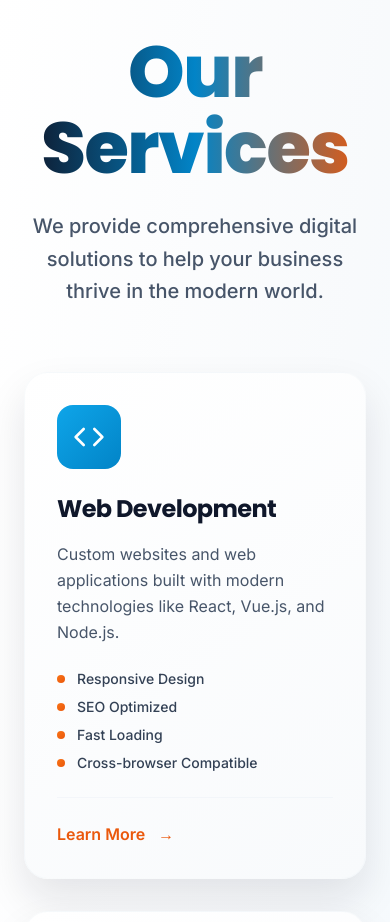
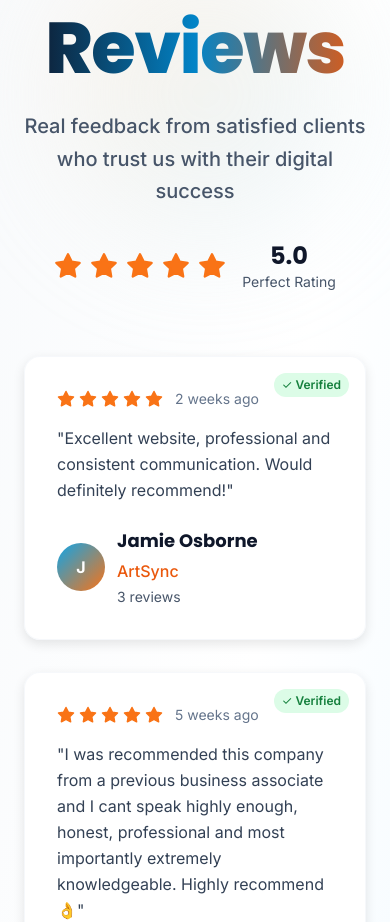
Before and after one commit to Windyphan/Web-builder, a React (Vite) app: page / in a window 390 px wide. Shown: the part 1075-1997 px from the top of the page. Built offline with nearby package versions, Linux system fonts and the light colour scheme.

Commit message:
Add review

```diff
--- a/src/components/About.jsx
+++ b/src/components/About.jsx
@@ -11,10 +11,8 @@ const About = () => {
     const animationData = useThemeAnimation('about');
 
     const stats = [
-        { value: '50+', label: 'Projects Completed' },
         { value: '30+', label: 'Happy Clients' },
-        { value: '3+', label: 'Years Experience' },
-        { value: '99%', label: 'Client Satisfaction' }
+        { value: '100%', label: 'Client Satisfaction' }
     ];
 
     useEffect(() => {
--- a/src/components/TrustedClients.jsx
+++ b/src/components/TrustedClients.jsx
@@ -1,159 +1,222 @@
 import { motion } from 'framer-motion';
-import { FiStar, FiExternalLink } from 'react-icons/fi';
+import { FiStar, FiExternalLink, FiUser } from 'react-icons/fi';
 import { useTheme } from '../contexts/ThemeContext';
+import { useScrollAnimation, fadeInUp, staggerContainer, staggerItem } from '../hooks/useScrollAnimation';
 
 const TrustedClients = () => {
     const { isDark } = useTheme();
 
-    const trustedClient = {
-        name: "Local Business Solutions",
-        logo: "/api/placeholder/120/60",
-        testimonial: "The Innovation Curve transformed our online presence completely. Their attention to detail and technical expertise exceeded our expectations.",
-        author: "Sarah Johnson",
-        position: "Managing Director",
+    // Scroll animation hooks
+    const [titleRef, titleControls] = useScrollAnimation(0.2);
+    const [testimonialsRef, testimonialsControls] = useScrollAnimation(0.1);
+
+    // Real customer reviews
+    const customerReviews = [
+        {
+            id: 1,
+            author: "Jamie Osborne",
+            company: "ArtSync",
+            testimonial: "Excellent website, professional and consistent communication. Would definitely recommend!",
             rating: 5,
-        projectUrl: "#"
-    };
-
-    const additionalTestimonials = [
-        {
-            author: "Mark Thompson",
-            position: "E-commerce Manager",
-            company: "TechStart Solutions",
-            testimonial: "Outstanding work on our e-commerce platform. The team delivered exactly what we needed, on time and within budget.",
-            rating: 5
+            reviewCount: 3,
+            timeAgo: "2 weeks ago",
+            verified: true
         },
         {
-            author: "Lisa Chen",
-            position: "Marketing Director",
-            company: "Digital Ventures",
-            testimonial: "Professional, creative, and technically sound. They helped us achieve our digital goals with innovative solutions.",
-            rating: 5
+            id: 2,
+            author: "Lee Cooper",
+            testimonial: "I was recommended this company from a previous business associate and I cant speak highly enough, honest, professional and most importantly extremely knowledgeable. Highly recommend 👌",
+            rating: 5,
+            reviewCount: 2,
+            timeAgo: "5 weeks ago",
+            verified: true
+        },
+        {
+            id: 3,
+            author: "AzulPlays",
+            testimonial: "I recently met the founder, and he was extremely helpful and knowledeable on the industy. They gave us some exciting website solutions, and really helped us innovate our business",
+            rating: 5,
+            reviewCount: 9,
+            timeAgo: "5 weeks ago",
+            verified: true
+        },
+        {
+            id: 4,
+            author: "Sam Hodgson",
+            company: "EnviroIT",
+            position: "Founder",
+            testimonial: "Excellent website designs and advice. Highly recommend!",
+            rating: 5,
+            reviewCount: 4,
+            timeAgo: "6 weeks ago",
+            verified: true
         }
     ];
 
+    // Animation variants
+    const cardVariants = {
+        rest: {
+            scale: 1,
+            y: 0,
+            boxShadow: "0 4px 12px rgba(0, 0, 0, 0.1)",
+            transition: { duration: 0.3, ease: "easeInOut" }
+        },
+        hover: {
+            scale: 1.02,
+            y: -5,
+            boxShadow: "0 20px 40px rgba(0, 0, 0, 0.15)",
+            transition: { duration: 0.3, ease: "easeInOut" }
+        }
+    };
+
     return (
-        <section id="trusted-clients" className="section-padding bg-gradient-to-br from-navy-50 via-white to-primary-50 dark:from-navy-900 dark:via-navy-800 dark:to-navy-950">
-            <div className="container-max">
+        <section id="trusted-clients" className="section-padding bg-gradient-to-br from-navy-50 via-white to-primary-50 dark:from-navy-900 dark:via-navy-800 dark:to-navy-950 relative overflow-hidden">
+            {/* Background Elements */}
+            <div className="absolute inset-0 opacity-30 dark:opacity-20">
+                <div className="absolute top-20 right-10 w-72 h-72 bg-gradient-to-br from-accent-200 to-primary-200 rounded-full blur-3xl"></div>
+                <div className="absolute bottom-20 left-10 w-96 h-96 bg-gradient-to-br from-primary-200 to-accent-200 rounded-full blur-3xl"></div>
+            </div>
+
+            <div className="container mx-auto px-6 relative z-10">
                 {/* Header */}
                 <motion.div
-                    initial={{ opacity: 0, y: 20 }}
-                    whileInView={{ opacity: 1, y: 0 }}
-                    transition={{ duration: 0.8 }}
-                    viewport={{ once: true }}
+                    ref={titleRef}
+                    initial="hidden"
+                    animate={titleControls}
+                    variants={fadeInUp}
                     className="text-center mb-16"
                 >
                     <h2 className="font-display text-display-lg md:text-6xl font-extrabold bg-gradient-to-r from-navy-900 via-primary-600 to-accent-600 dark:from-navy-100 dark:via-primary-400 dark:to-accent-400 bg-clip-text text-transparent mb-6 tracking-headline">
-                        Client Success Stories
+                        Client Reviews
                     </h2>
                     <p className="font-body text-xl md:text-2xl text-navy-600 dark:text-navy-300 max-w-3xl mx-auto leading-relaxed font-medium">
-                        Building long-term partnerships with businesses who trust us with their digital success
+                        Real feedback from satisfied clients who trust us with their digital success
                     </p>
+
+                    {/* Overall Rating Summary */}
+                    <motion.div
+                        className="flex items-center justify-center gap-4 mt-8"
+                        initial={{ opacity: 0, scale: 0.9 }}
+                        whileInView={{ opacity: 1, scale: 1 }}
+                        transition={{ duration: 0.5, delay: 0.3 }}
+                        viewport={{ once: true }}
+                    >
+                        <div className="flex items-center gap-2">
+                            {[...Array(5)].map((_, i) => (
+                                <motion.div
+                                    key={i}
+                                    initial={{ opacity: 0, scale: 0 }}
+                                    whileInView={{ opacity: 1, scale: 1 }}
+                                    transition={{ duration: 0.3, delay: 0.4 + (i * 0.1) }}
+                                    viewport={{ once: true }}
+                                >
+                                    <FiStar className="text-accent-500 fill-current" size={28} />
+                                </motion.div>
+                            ))}
+                        </div>
+                        <div className="text-center">
+                            <div className="font-display text-2xl font-bold text-navy-900 dark:text-navy-100">5.0</div>
+                            <div className="font-body text-sm text-navy-600 dark:text-navy-400">Perfect Rating</div>
+                        </div>
+                    </motion.div>
                 </motion.div>
 
-                {/* Featured Client */}
-                {trustedClient.name && (
+                {/* Customer Reviews Grid */}
                 <motion.div
-                        initial={{ opacity: 0, y: 30 }}
-                        whileInView={{ opacity: 1, y: 0 }}
-                        transition={{ duration: 0.8 }}
-                        viewport={{ once: true }}
-                        className="bg-gradient-card dark:bg-gradient-card-dark rounded-3xl shadow-premium dark:shadow-premium-dark p-8 lg:p-12 mb-16 border border-navy-200/20 dark:border-navy-700/20 text-center"
+                    ref={testimonialsRef}
+                    initial="hidden"
+                    animate={testimonialsControls}
+                    variants={staggerContainer}
+                    className="grid md:grid-cols-2 gap-8 max-w-6xl mx-auto"
                 >
-                        <div className="flex justify-center mb-6">
-                            {[...Array(trustedClient.rating)].map((_, i) => (
-                                <FiStar key={i} className="text-accent-500 fill-current" size={24} />
+                    {customerReviews.map((review, index) => (
+                        <motion.div
+                            key={review.id}
+                            variants={staggerItem}
+                            className="relative group"
+                        >
+                            <motion.div
+                                variants={cardVariants}
+                                initial="rest"
+                                whileHover="hover"
+                                className="bg-white/90 dark:bg-navy-800/90 backdrop-blur-sm rounded-2xl p-8 h-full border border-navy-200/30 dark:border-navy-700/30 relative overflow-hidden"
+                            >
+                                {/* Verified Badge */}
+                                {review.verified && (
+                                    <div className="absolute top-4 right-4">
+                                        <div className="flex items-center gap-1 bg-green-100 dark:bg-green-900/30 text-green-700 dark:text-green-400 px-2 py-1 rounded-full text-xs font-semibold">
+                                            ✓ Verified
+                                        </div>
+                                    </div>
+                                )}
+
+                                {/* Rating Stars */}
+                                <div className="flex items-center gap-1 mb-4">
+                                    {[...Array(review.rating)].map((_, i) => (
+                                        <FiStar key={i} className="text-accent-500 fill-current" size={18} />
                                     ))}
+                                    <span className="ml-2 font-body text-sm text-navy-500 dark:text-navy-400">
+                                        {review.timeAgo}
+                                    </span>
                                 </div>
 
-                        <blockquote className="font-body text-xl md:text-2xl text-navy-700 dark:text-navy-300 mb-8 leading-relaxed italic">
-                            "{trustedClient.testimonial}"
+                                {/* Review Text */}
+                                <blockquote className="font-body text-navy-700 dark:text-navy-300 mb-6 leading-relaxed italic">
+                                    "{review.testimonial}"
                                 </blockquote>
 
-                        <div className="flex items-center justify-center gap-4 mb-6">
-                            <div className="text-center">
-                                <div className="font-display text-lg font-bold text-navy-900 dark:text-navy-100">
-                                    {trustedClient.author}
+                                {/* Author Info */}
+                                <div className="flex items-center gap-3">
+                                    <div className="flex items-center justify-center w-12 h-12 bg-gradient-to-br from-primary-500 to-accent-500 rounded-full text-white font-bold">
+                                        {review.author.charAt(0).toUpperCase()}
                                     </div>
-                                <div className="font-body text-accent-600 dark:text-accent-400 font-medium">
-                                    {trustedClient.position}
+                                    <div>
+                                        <div className="font-display text-lg font-bold text-navy-900 dark:text-navy-100 mb-1">
+                                            {review.author}
                                         </div>
-                                <div className="font-body text-navy-600 dark:text-navy-400">
-                                    {trustedClient.name}
+                                        {review.company && (
+                                            <div className="font-body text-accent-600 dark:text-accent-400 font-medium mb-1">
+                                                {review.position && `${review.position}, `}{review.company}
+                                            </div>
+                                        )}
+                                        <div className="font-body text-navy-600 dark:text-navy-400 text-sm">
+                                            {review.reviewCount} review{review.reviewCount !== 1 ? 's' : ''}
                                         </div>
                                     </div>
                                 </div>
 
-                        {trustedClient.projectUrl !== "#" && (
-                            <a
-                                href={trustedClient.projectUrl}
-                                className="inline-flex items-center gap-2 text-accent-600 dark:text-accent-400 font-semibold hover:text-accent-500 transition-colors duration-300"
-                            >
-                                View Project <FiExternalLink size={18} />
-                            </a>
-                        )}
+                                {/* Hover Glow Effect */}
+                                <motion.div
+                                    className="absolute inset-0 bg-gradient-to-br from-primary-500/5 to-accent-500/5 rounded-2xl opacity-0 group-hover:opacity-100 transition-opacity duration-300 pointer-events-none"
+                                />
                             </motion.div>
-                )}
-
-                {/* Additional Testimonials */}
-                <div className="grid md:grid-cols-2 gap-8">
-                    {additionalTestimonials.map((testimonial, index) => (
-                        <motion.div
-                            key={index}
-                            initial={{ opacity: 0, y: 20 }}
-                            whileInView={{ opacity: 1, y: 0 }}
-                            transition={{ duration: 0.8, delay: index * 0.1 }}
-                            viewport={{ once: true }}
-                            className="bg-gradient-card dark:bg-gradient-card-dark rounded-3xl shadow-premium dark:shadow-premium-dark p-8 border border-navy-200/20 dark:border-navy-700/20 hover:shadow-glow-blue dark:hover:shadow-glow transition-all duration-300 hover:scale-105"
-                        >
-                            <div className="flex justify-center mb-4">
-                                {[...Array(testimonial.rating)].map((_, i) => (
-                                    <FiStar key={i} className="text-accent-500 fill-current" size={20} />
-                                ))}
-                            </div>
-
-                            <blockquote className="font-body text-navy-700 dark:text-navy-300 mb-6 leading-relaxed italic">
-                                "{testimonial.testimonial}"
-                            </blockquote>
-
-                            <div className="text-center">
-                                <div className="font-display text-lg font-bold text-navy-900 dark:text-navy-100 mb-1">
-                                    {testimonial.author}
-                                </div>
-                                <div className="font-body text-accent-600 dark:text-accent-400 font-medium mb-1">
-                                    {testimonial.position}
-                                </div>
-                                <div className="font-body text-navy-600 dark:text-navy-400 text-sm">
-                                    {testimonial.company}
-                                </div>
-                            </div>
                         </motion.div>
                     ))}
-                </div>
+                </motion.div>
 
                 {/* Call to Action */}
                 <motion.div
-                    initial={{ opacity: 0, y: 30 }}
+                    className="text-center mt-16"
+                    initial={{ opacity: 0, y: 20 }}
                     whileInView={{ opacity: 1, y: 0 }}
                     transition={{ duration: 0.8, delay: 0.4 }}
                     viewport={{ once: true }}
-                    className="text-center mt-16"
                 >
-                    <div className="bg-gradient-navy dark:bg-gradient-card-dark rounded-3xl p-8 lg:p-12 shadow-premium dark:shadow-premium-dark">
+                    <div className="bg-gradient-to-r from-primary-600 to-accent-600 dark:from-primary-500 dark:to-accent-500 rounded-3xl p-8 text-white shadow-2xl">
                         <h3 className="font-display text-3xl md:text-4xl font-bold text-white mb-4 tracking-tight">
-                            Ready to Join Our Success Stories?
+                            Join Our Satisfied Clients
                         </h3>
                         <p className="font-body text-navy-200 mb-8 text-lg md:text-xl max-w-2xl mx-auto font-medium leading-relaxed">
-                            Let's work together to create something amazing that your customers will love.
+                            Experience the same level of excellence and professionalism that earned us these 5-star reviews
                         </p>
-                        <motion.button
+                        <motion.a
+                            href="/contact"
                             className="bg-gradient-accent hover:shadow-glow text-white px-8 py-4 rounded-full font-bold text-lg transition-all duration-300 hover:scale-105 shadow-premium"
                             whileHover={{ scale: 1.05 }}
                             whileTap={{ scale: 0.95 }}
-                            onClick={() => window.location.href = '/contact'}
                         >
                             Start Your Project
-                        </motion.button>
+                        </motion.a>
                     </div>
                 </motion.div>
             </div>
--- /dev/null
+++ b/src/hooks/useScrollAnimation.js
@@ -0,0 +1,123 @@
+import { useInView } from 'react-intersection-observer';
+import { useAnimation } from 'framer-motion';
+import { useEffect } from 'react';
+
+export const useScrollAnimation = (threshold = 0.1, triggerOnce = true) => {
+  const controls = useAnimation();
+  const [ref, inView] = useInView({
+    threshold,
+    triggerOnce,
+  });
+
+  useEffect(() => {
+    if (inView) {
+      controls.start('visible');
+    } else {
+      controls.start('hidden');
+    }
+  }, [controls, inView]);
+
+  return [ref, controls];
+};
+
+// Animation variants for different effects
+export const fadeInUp = {
+  hidden: {
+    opacity: 0,
+    y: 60,
+    transition: { duration: 0.6, ease: "easeOut" }
+  },
+  visible: {
+    opacity: 1,
+    y: 0,
+    transition: { duration: 0.8, ease: "easeOut" }
+  }
+};
+
+export const fadeInLeft = {
+  hidden: {
+    opacity: 0,
+    x: -60,
+    transition: { duration: 0.6, ease: "easeOut" }
+  },
+  visible: {
+    opacity: 1,
+    x: 0,
+    transition: { duration: 0.8, ease: "easeOut" }
+  }
+};
+
+export const fadeInRight = {
+  hidden: {
+    opacity: 0,
+    x: 60,
+    transition: { duration: 0.6, ease: "easeOut" }
+  },
+  visible: {
+    opacity: 1,
+    x: 0,
+    transition: { duration: 0.8, ease: "easeOut" }
+  }
+};
+
+export const scaleIn = {
+  hidden: {
+    opacity: 0,
+    scale: 0.8,
+    transition: { duration: 0.6, ease: "easeOut" }
+  },
+  visible: {
+    opacity: 1,
+    scale: 1,
+    transition: { duration: 0.8, ease: "easeOut" }
+  }
+};
+
+export const staggerContainer = {
+  hidden: { opacity: 0 },
+  visible: {
+    opacity: 1,
+    transition: {
+      staggerChildren: 0.1,
+      delayChildren: 0.1
+    }
+  }
+};
+
+export const staggerItem = {
+  hidden: {
+    opacity: 0,
+    y: 20,
+    transition: { duration: 0.4, ease: "easeOut" }
+  },
+  visible: {
+    opacity: 1,
+    y: 0,
+    transition: { duration: 0.6, ease: "easeOut" }
+  }
+};
+
+// Parallax hook
+export const useParallax = (offset = 50) => {
+  const [ref, inView] = useInView({
+    threshold: 0,
+    triggerOnce: false,
+  });
+
+  useEffect(() => {
+    const handleScroll = () => {
+      if (!ref.current || !inView) return;
+
+      const scrollY = window.scrollY;
+      const rate = scrollY * -0.5;
+      ref.current.style.transform = `translateY(${rate}px)`;
+    };
+
+    if (inView) {
+      window.addEventListener('scroll', handleScroll);
+      return () => window.removeEventListener('scroll', handleScroll);
+    }
+  }, [inView, ref]);
+
+  return ref;
+};
--- a/src/pages/Home.jsx
+++ b/src/pages/Home.jsx
@@ -31,6 +31,7 @@ function Home() {
         }`}>
             <Header />
             <Hero />
+            <TrustedClients />
             <Services />
             <Footer />
 
```
Also changed, not shown: src/components/Hero.jsx (+3 -5 lines). Lines whose indentation alone changed are shown as unchanged.
